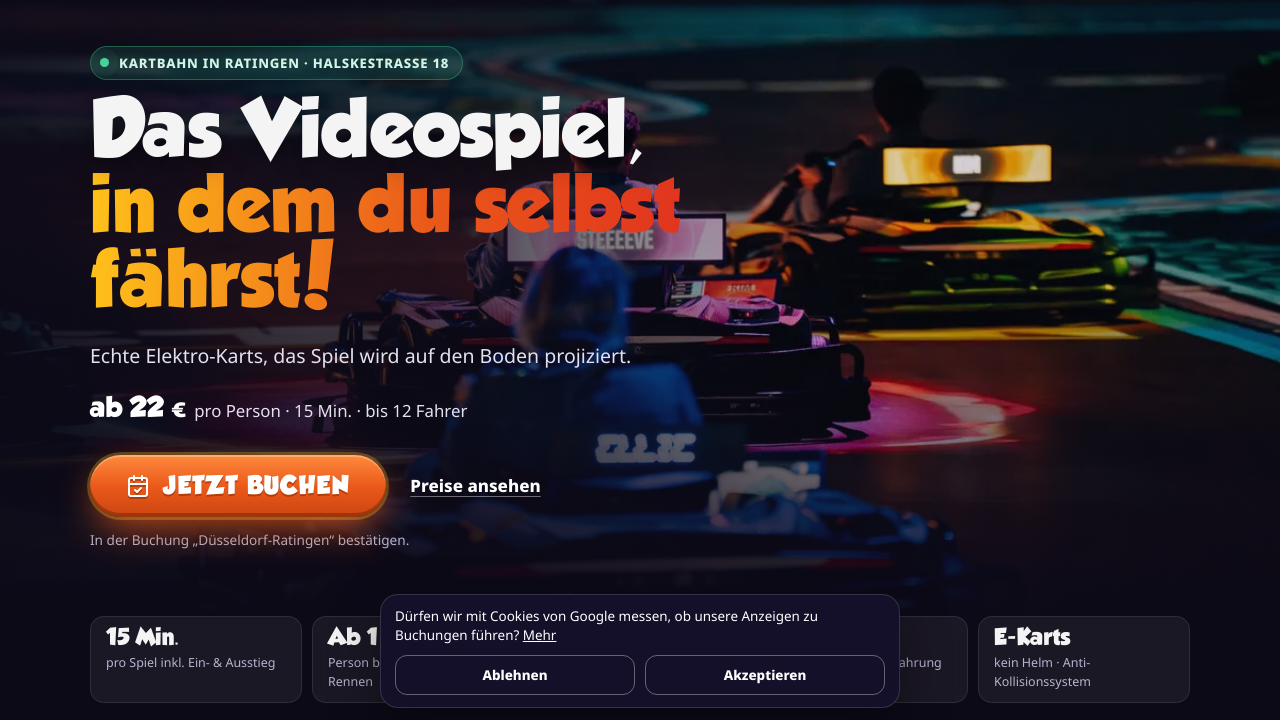
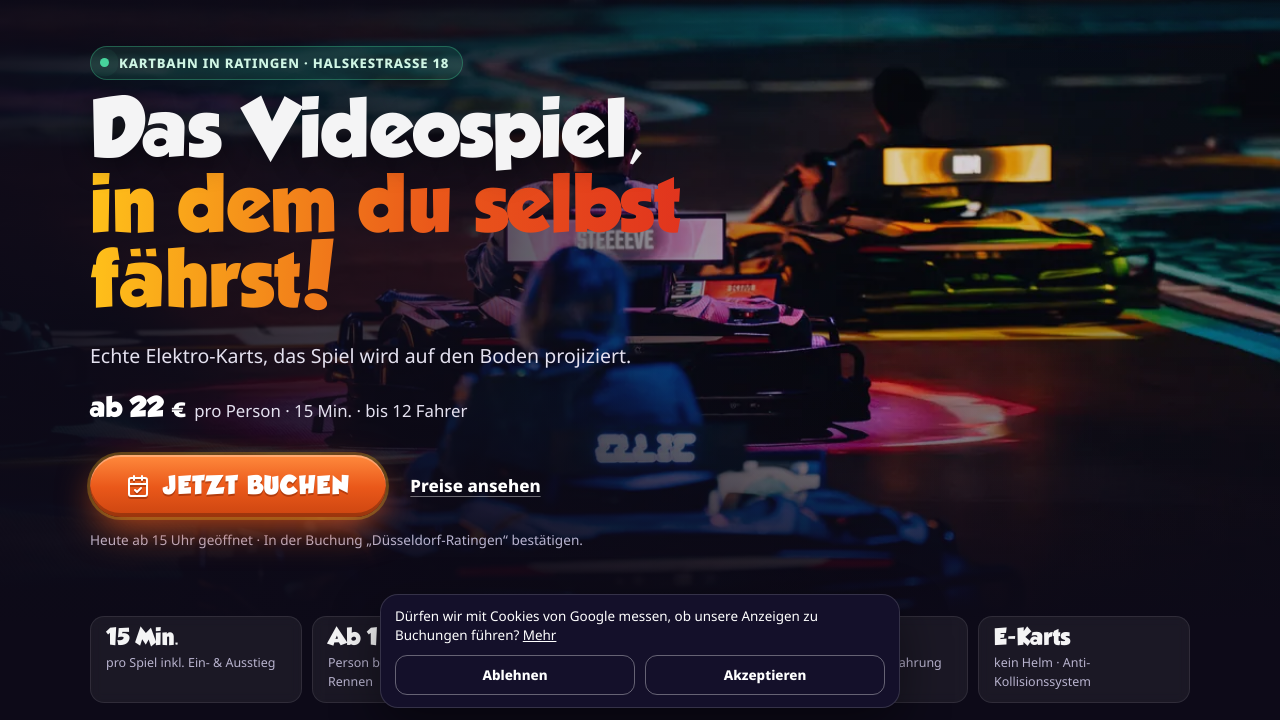
Before and after one commit to plaseoOfficial/battlekart-ratingen-landingpages, a plain HTML site: page index.html in a window 1280 px wide. Shown: the part 80-800 px from the top of the page. Drawn offline with Linux system fonts and the light colour scheme.

Commit message:
Öffnungszeiten laut Google-Profil, Hinweis »Heute geöffnet bis …« im Hero, Öffnungszeiten in den Schema-Daten
Co-Authored-By: Claude Opus 5.5 <noreply@anthropic.com>

```diff
--- a/index.html
+++ b/index.html
@@ -52,6 +52,11 @@
   "url": "https://www.battlekart.com/de/duesseldorf-ratingen",
   "email": "info@duesseldorf-ratingen.battlekart.com",
   "telephone": "+49 2102 445500",
+  "openingHoursSpecification": [
+    { "@type": "OpeningHoursSpecification", "dayOfWeek": ["Monday","Tuesday","Wednesday","Thursday","Sunday"], "opens": "10:00", "closes": "21:00" },
+    { "@type": "OpeningHoursSpecification", "dayOfWeek": "Friday", "opens": "15:00", "closes": "22:00" },
+    { "@type": "OpeningHoursSpecification", "dayOfWeek": "Saturday", "opens": "10:00", "closes": "22:00" }
+  ],
   "address": {
     "@type": "PostalAddress",
     "streetAddress": "Halskestraße 18",
@@ -562,7 +567,7 @@ section { position: relative; }
         </a>
         <a class="hero__link js-track" data-cta="hero_calc" href="#preise" id="hero-secondary">Preise ansehen</a>
       </div>
-      <p class="hero__hint">In der Buchung „Düsseldorf-Ratingen“ bestätigen.</p>
+      <p class="hero__hint"><span id="hero-open"></span>In der Buchung „Düsseldorf-Ratingen“ bestätigen.</p>
 
     </div>
   </div>
@@ -816,8 +821,8 @@ section { position: relative; }
           Halskestraße 18<br>40880 Ratingen
         </address>
 
-        <!-- ANPASSEN: Öffnungszeiten eintragen und "hidden" entfernen -->
-        <p class="meta" hidden><svg width="18" height="18" style="vertical-align:-3px"><use href="#i-clock"/></svg> Mo–Fr __–__ Uhr · Sa–So __–__ Uhr</p>
+        <!-- Öffnungszeiten laut Google-Profil, Stand 16.10.2026. Bei Änderungen auch OPEN im Skript anpassen. -->
+        <p class="meta"><svg width="18" height="18" style="vertical-align:-3px"><use href="#i-clock"/></svg> <span id="today-open"></span>Mo–Do &amp; So 10–21 Uhr · Fr 15–22 Uhr · Sa 10–22 Uhr</p>
         <!-- ANPASSEN: Parkinfo eintragen und "hidden" entfernen -->
         <p class="meta" hidden><svg width="18" height="18" style="vertical-align:-3px"><use href="#i-car"/></svg> Kostenlose Parkplätze direkt vor der Halle</p>
         <!-- ANPASSEN: Sobald Google-Bewertungen für Ratingen vorliegen, Werte eintragen und "hidden" entfernen.
@@ -1142,6 +1147,20 @@ section { position: relative; }
   });
   document.getElementById('events').hidden = false;
 })();
+
+/* ---------- Öffnungszeiten: "Heute geöffnet bis …" (Uhrzeit Europe/Berlin) ---------- */
+(function () {
+  // 0 = Sonntag … 6 = Samstag: [öffnet, schließt] in Stunden (Google-Profil, Stand 16.10.2026)
+  var OPEN = { 0: [10, 21], 1: [10, 21], 2: [10, 21], 3: [10, 21], 4: [10, 21], 5: [15, 22], 6: [10, 22] };
+  var now = new Date(new Date().toLocaleString('en-US', { timeZone: 'Europe/Berlin' }));
+  var o = OPEN[now.getDay()], h = now.getHours() + now.getMinutes() / 60, txt = '';
+  if (o && h >= o[0] && h < o[1]) txt = 'Heute geöffnet bis ' + o[1] + ' Uhr · ';
+  else if (o && h < o[0]) txt = 'Heute ab ' + o[0] + ' Uhr geöffnet · ';
+  if (!txt) return;
+  var a = document.getElementById('hero-open'), b = document.getElementById('today-open');
+  if (a) a.textContent = txt;
+  if (b) { b.textContent = txt.replace(' · ', '') + ' · '; b.style.fontWeight = '800'; }
+})();
 </script>
 
 <!-- ================= COOKIE-BANNER (beide Knöpfe gleich stark, wie von Datenschutzbehörden gefordert) ================= -->
```
